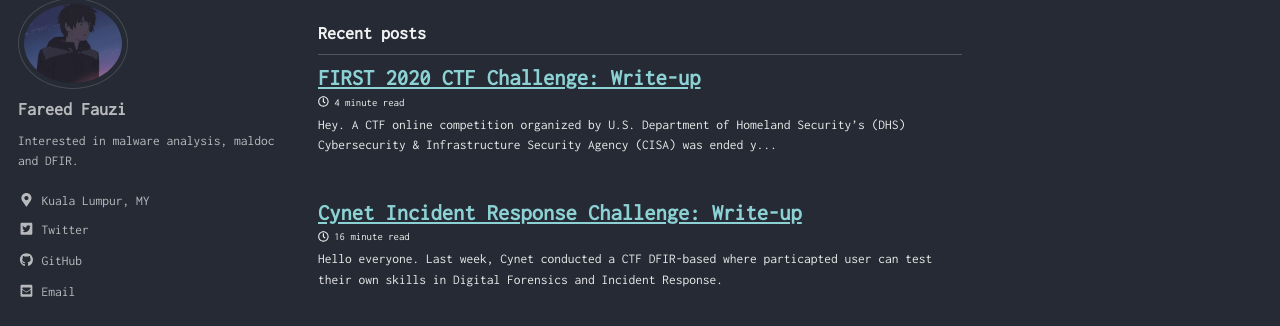
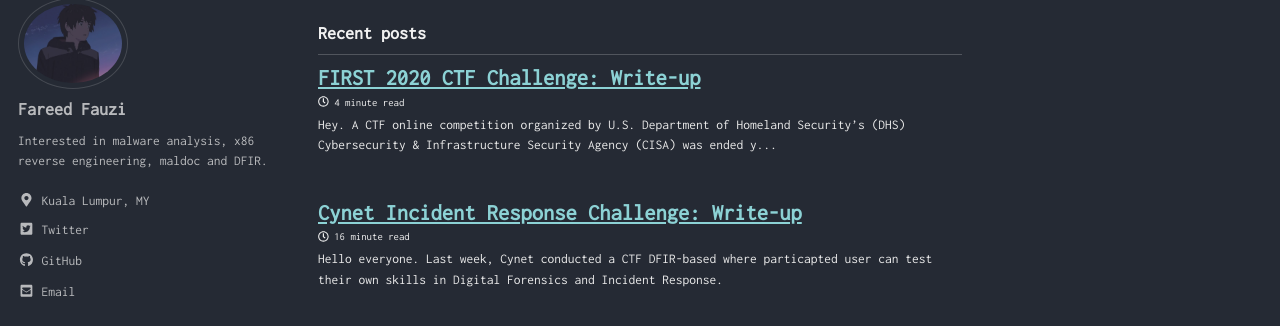
Before and after one commit to spiritedwolf/fareedfauzi.github.io, a Jekyll site: the page built from index.html, in a window 1280 px wide. Shown: the part 156-482 px from the top of the page. Built offline with Jekyll 4.4.1, drawn with Linux system fonts in a browser that asks for light colours; cached includes are drawn as plain includes; the list of posts is cut into pages by our own code.

Commit message:
Update _config.yml

```diff
--- a/_config.yml
+++ b/_config.yml
@@ -106,7 +106,7 @@ analytics:
 author:
   name             : "Fareed Fauzi"
   avatar           : /assets/images/anime-your-name-26501.jpg
-  bio              : "Interested in malware analysis, maldoc and DFIR."
+  bio              : "Interested in malware analysis, x86 reverse engineering, maldoc and DFIR."
   location         : "Kuala Lumpur, MY"
   email            : fareedradzi@gmail.com
   links:
```
